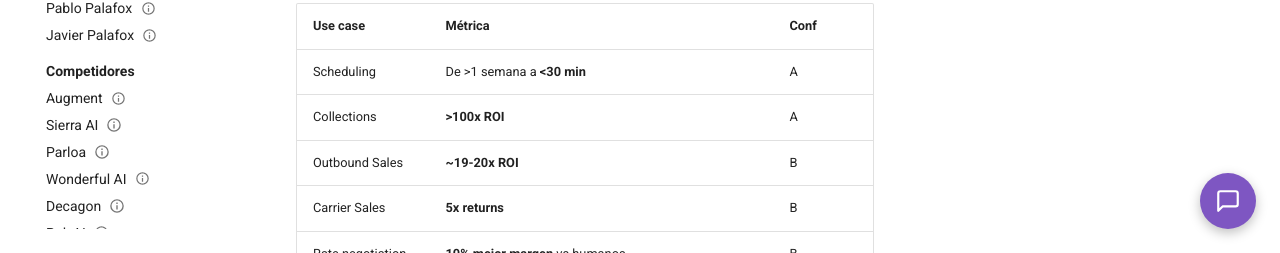
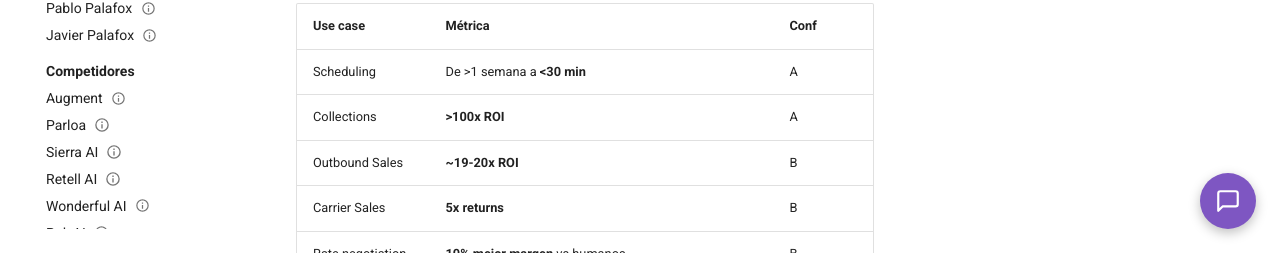
Before and after one commit to pablogiralt/happy-robot-research, an MkDocs documentation site: the page built from docs/index.md, in a window 1280 px wide and 900 px high, scrolled down 535 px. Shown: the part 647-900 px from the top of the window. Built offline with MkDocs 1.6.1 and Material for MkDocs 9.7.7, drawn with Linux system fonts in a browser that asks for light colours; emoji names are drawn with the system emoji font.

Commit message:
Reorder competitors by threat level
Ranked by combination of: vertical overlap, capital, Europe presence,
and ability to pivot into logistics. Augment (direct rival) first,
Pallet (complementary) last.

Co-Authored-By: Claude Opus 4.6 (1M context) <noreply@anthropic.com>

```diff
--- a/mkdocs.yml
+++ b/mkdocs.yml
@@ -68,14 +68,14 @@ nav:
   - Competidores:
     - competidores/index.md
     - Augment: competidores/augment.md
+    - Parloa: competidores/parloa.md
     - Sierra AI: competidores/sierra-ai.md
-    - Parloa: competidores/parloa.md
+    - Retell AI: competidores/retell-ai.md
     - Wonderful AI: competidores/wonderful-ai.md
+    - PolyAI: competidores/poly-ai.md
     - Decagon: competidores/decagon.md
-    - PolyAI: competidores/poly-ai.md
     - Bland AI: competidores/bland-ai.md
     - Synthflow: competidores/synthflow.md
-    - Retell AI: competidores/retell-ai.md
     - Lanesurf: competidores/lanesurf.md
     - FleetWorks: competidores/fleetworks.md
     - Pallet: competidores/pallet.md
```
